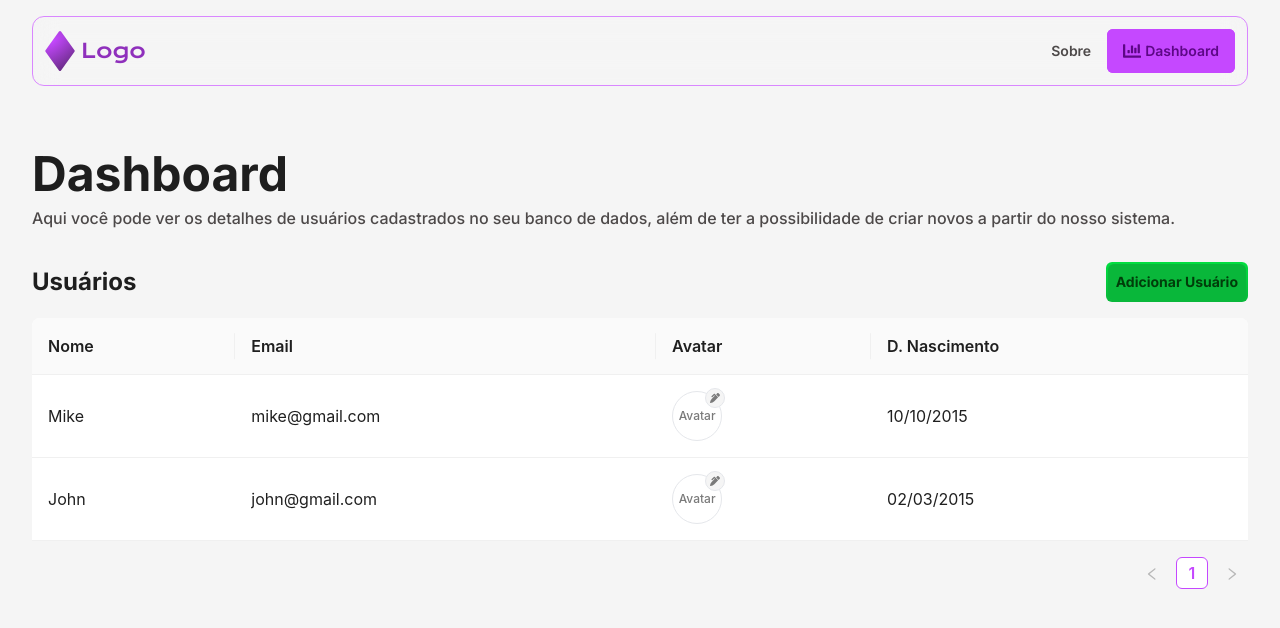
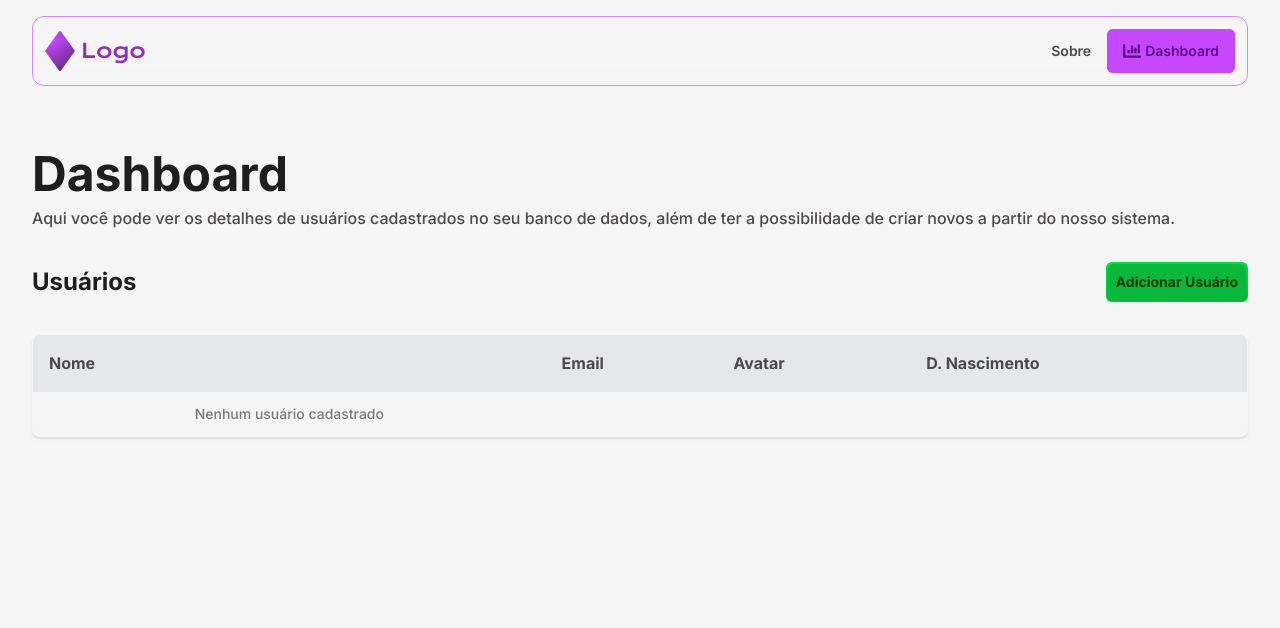
Before and after one commit to PietroRhyan/frontend-test, a Next.js app: page /dashboard in a window 1280 px wide. Shown: the top 628 px of the page. Built offline with nearby package versions, Linux system fonts and the light colour scheme.

Commit message:
refactor: change the AntD Table to self one

```diff
--- a/package.json
+++ b/package.json
@@ -12,6 +12,7 @@
     "@ant-design/cssinjs": "^1.18.1",
     "@pqina/pintura": "^8.69.3",
     "@pqina/react-pintura": "^9.0.2",
+    "@reduxjs/toolkit": "^2.0.1",
     "@rjsf/antd": "^5.15.0",
     "@rjsf/core": "^5.15.0",
     "@rjsf/utils": "^5.15.0",
@@ -22,7 +23,8 @@
     "react": "^18",
     "react-dom": "^18",
     "react-dropzone": "^14.2.3",
-    "react-icons": "^4.12.0"
+    "react-icons": "^4.12.0",
+    "react-redux": "^9.0.3"
   },
   "devDependencies": {
     "@rocketseat/eslint-config": "^2.1.0",
--- a/src/app/dashboard/page.tsx
+++ b/src/app/dashboard/page.tsx
@@ -4,74 +4,14 @@ import { AddUserButton } from '@/components/AddUserButton'
 import { UserForm } from '@/components/UserForm'
 
 import { useState } from 'react'
-
-import { Table } from 'antd'
-import type { ColumnType } from 'antd/es/table'
-import { UserAvatar } from '@/components/UserAvatar'
-import { UserFormAvatar } from '@/components/UserFormAvatar'
-
-type DataType = {
-  key: string
-  avatar: string
-  name: string
-  email: string
-  birth: string
-}
+import { UserTable } from '@/components/UserTable'
 
 export default function Dashboard() {
   const [openUserForm, setOpenUserForm] = useState(false)
-  const [openUserAvatarForm, setOpenUserAvatarForm] = useState(false)
 
   function handleOpenUserForm() {
     setOpenUserForm(!openUserForm)
   }
-
-  function handleOpenUserAvatarForm() {
-    setOpenUserAvatarForm(!openUserAvatarForm)
-  }
-
-  const columns: ColumnType<DataType>[] = [
-    {
-      title: 'Nome',
-      dataIndex: 'name',
-      key: 'name',
-    },
-    {
-      title: 'Email',
-      dataIndex: 'email',
-      key: 'email',
-    },
-    {
-      title: 'Avatar',
-      dataIndex: 'avatar',
-      key: 'avatar',
-      render: (imageUrl) => (
-        <UserAvatar handleOpenUserAvatarForm={handleOpenUserAvatarForm} />
-      ),
-    },
-    {
-      title: 'D. Nascimento',
-      dataIndex: 'birth',
-      key: 'birth',
-    },
-  ]
-
-  const dataSource: DataType[] = [
-    {
-      key: '1',
-      avatar: 'Avatar',
-      name: 'Mike',
-      email: 'mike@gmail.com',
-      birth: '10/10/2015',
-    },
-    {
-      key: '2',
-      avatar: 'Avatar',
-      name: 'John',
-      email: 'john@gmail.com',
-      birth: '02/03/2015',
-    },
-  ]
 
   return (
     <main>
@@ -91,10 +31,6 @@ export default function Dashboard() {
           <UserForm handleOpenUserForm={handleOpenUserForm} />
         ) : null}
 
-        {openUserAvatarForm ? (
-          <UserFormAvatar handleOpenUserAvatarForm={handleOpenUserAvatarForm} />
-        ) : null}
-
         <div className="space-y-4">
           <div className="flex items-center justify-between">
             <h3 className="text-2xl font-bold text-dark-text">Usuários</h3>
@@ -103,8 +39,9 @@ export default function Dashboard() {
               handleOpenUserForm={handleOpenUserForm}
             />
           </div>
-          <Table dataSource={dataSource} columns={columns} />
         </div>
+
+        <UserTable />
       </section>
     </main>
   )
--- a/src/app/providers.tsx
+++ b/src/app/providers.tsx
@@ -8,6 +8,7 @@ import AntdRegistry from '@/lib/AntdRegistry'
 import { ConfigProvider } from 'antd'
 import { StyleProvider } from '@ant-design/cssinjs'
 import theme from '@/styles/antdThemeConfig'
+import StoreProvider from './storeProvider'
 
 type ProviderProps = {
   children: ReactNode
@@ -15,6 +16,7 @@ type ProviderProps = {
 
 export default function Providers({ children }: ProviderProps) {
   return (
+    <StoreProvider>
       <AntdRegistry>
         <ConfigProvider theme={theme}>
           <StyleProvider>
@@ -22,5 +24,6 @@ export default function Providers({ children }: ProviderProps) {
           </StyleProvider>
         </ConfigProvider>
       </AntdRegistry>
+    </StoreProvider>
   )
 }
--- /dev/null
+++ b/src/app/storeProvider.tsx
@@ -0,0 +1,18 @@
+'use client'
+
+import { useRef } from 'react'
+import { Provider } from 'react-redux'
+import { makeStore, AppStore } from '../lib/store'
+
+export default function StoreProvider({
+  children,
+}: {
+  children: React.ReactNode
+}) {
+  const storeRef = useRef<AppStore>()
+  if (!storeRef.current) {
+    storeRef.current = makeStore()
+  }
+
+  return <Provider store={storeRef.current}>{children}</Provider>
+}
--- a/src/components/UserAvatar/index.tsx
+++ b/src/components/UserAvatar/index.tsx
@@ -3,11 +3,13 @@ import Image from 'next/image'
 import { FaPenAlt } from 'react-icons/fa'
 
 type UserAvatarProps = {
+  userKey?: string
   imageUrl?: string
   handleOpenUserAvatarForm: () => void
 }
 
 export function UserAvatar({
+  userKey,
   imageUrl,
   handleOpenUserAvatarForm,
 }: UserAvatarProps) {
--- a/src/components/UserForm/index.tsx
+++ b/src/components/UserForm/index.tsx
@@ -1,14 +1,32 @@
+'use client'
+
 import { Form } from '@rjsf/antd'
 import validator from '@rjsf/validator-ajv8'
 
 import { schema, uiSchema } from '@/lib/form-schema'
 import { FiX } from 'react-icons/fi'
 
+import { create } from '@/lib/features/user/userSlice'
+import { useAppDispatch, useAppSelector } from '@/lib/hooks'
+
 type UserFormProps = {
   handleOpenUserForm: () => void
 }
 
 export function UserForm({ handleOpenUserForm }: UserFormProps) {
+  const users = useAppSelector((state) => state.users.users)
+  const dispatch = useAppDispatch()
+
+  const emailExists = (email: string) => {
+    const userExists = users.filter((user) => user.email === email)
+
+    if (!userExists.length) {
+      return false
+    }
+
+    return true
+  }
+
   return (
     <>
       <div
@@ -28,7 +46,15 @@ export function UserForm({ handleOpenUserForm }: UserFormProps) {
           schema={schema}
           uiSchema={uiSchema}
           validator={validator}
-          onSubmit={({ formData }) => console.log(formData)}
+          onSubmit={({ formData }) => {
+            if (emailExists(formData.email)) {
+              window.alert('Email já cadastrado!')
+              return
+            }
+
+            dispatch(create(formData))
+            handleOpenUserForm()
+          }}
         />
       </div>
     </>
--- /dev/null
+++ b/src/components/UserTable/index.tsx
@@ -0,0 +1,63 @@
+'use client'
+
+import { useAppSelector } from '@/lib/hooks'
+import { UserAvatar } from '../UserAvatar'
+import { useState } from 'react'
+import { UserFormAvatar } from '../UserFormAvatar'
+
+export function UserTable() {
+  const [openUserAvatarForm, setOpenUserAvatarForm] = useState(false)
+
+  const users = useAppSelector((state) => state.users.users)
+
+  function handleOpenUserAvatarForm() {
+    setOpenUserAvatarForm(!openUserAvatarForm)
+  }
+
+  return (
+    <>
+      {openUserAvatarForm ? (
+        <UserFormAvatar handleOpenUserAvatarForm={handleOpenUserAvatarForm} />
+      ) : null}
+
+      <table className="mx-auto w-full overflow-hidden rounded-lg border shadow-thin">
+        <thead className="border bg-gray-200 text-left">
+          <tr>
+            <th className="p-4">Nome</th>
+            <th className="p-4">Email</th>
+            <th className="p-4">Avatar</th>
+            <th className="hidden p-4 md:block">D. Nascimento</th>
+          </tr>
+        </thead>
+        <tbody>
+          {users.length ? (
+            users.map((user) => (
+              <tr
+                key={user.key}
+                className="border transition-colors duration-100 hover:bg-gray-100"
+              >
+                <td className="px-4 py-3 text-sm md:text-base">{user.name}</td>
+                <td className="px-4 py-3 text-sm md:text-base">{user.email}</td>
+                <td className="px-4 py-3 text-sm md:text-base">
+                  <UserAvatar
+                    handleOpenUserAvatarForm={handleOpenUserAvatarForm}
+                    userKey={user.key}
+                  />
+                </td>
+                <td className="hidden items-center px-4 py-3 text-sm md:table-cell md:text-base">
+                  07/04/2002
+                </td>
+              </tr>
+            ))
+          ) : (
+            <tr>
+              <td className="px-4 py-3 text-center text-sm font-medium text-light-text">
+                Nenhum usuário cadastrado
+              </td>
+            </tr>
+          )}
+        </tbody>
+      </table>
+    </>
+  )
+}
--- /dev/null
+++ b/src/lib/features/user/userSlice.ts
@@ -0,0 +1,34 @@
+import { createSlice } from '@reduxjs/toolkit'
+import type { PayloadAction } from '@reduxjs/toolkit'
+
+type User = {
+  key?: string
+  avatar?: string
+  birth: string
+  name: string
+  email: string
+}
+
+type UserState = {
+  users: User[]
+}
+
+const userInitialState: UserState = {
+  users: [],
+}
+
+export const userSlice = createSlice({
+  name: 'users',
+  initialState: userInitialState,
+  reducers: {
+    create: (state, action: PayloadAction<User>) => {
+      const getUserAndSetKey = action.payload
+      getUserAndSetKey.key = action.payload.email
+
+      state.users.push(action.payload)
+    },
+  },
+})
+
+export const { create } = userSlice.actions
+export default userSlice.reducer
--- /dev/null
+++ b/src/lib/hooks.ts
@@ -0,0 +1,7 @@
+import { useDispatch, useSelector, useStore } from 'react-redux'
+import type { TypedUseSelectorHook } from 'react-redux'
+import type { RootState, AppDispatch, AppStore } from './store'
+
+export const useAppDispatch: () => AppDispatch = useDispatch
+export const useAppSelector: TypedUseSelectorHook<RootState> = useSelector
+export const useAppStore: () => AppStore = useStore
--- /dev/null
+++ b/src/lib/store.ts
@@ -0,0 +1,15 @@
+import { configureStore } from '@reduxjs/toolkit'
+
+import userReducer from './features/user/userSlice'
+
+export const makeStore = () => {
+  return configureStore({
+    reducer: {
+      users: userReducer,
+    },
+  })
+}
+
+export type AppStore = ReturnType<typeof makeStore>
+export type RootState = ReturnType<AppStore['getState']>
+export type AppDispatch = AppStore['dispatch']
```
Also changed, not shown: src/components/Dropzone/index.tsx (+76 -1 lines), 1 other file (tests, documents, lock files or other folders). Lines whose indentation alone changed are shown as unchanged.
